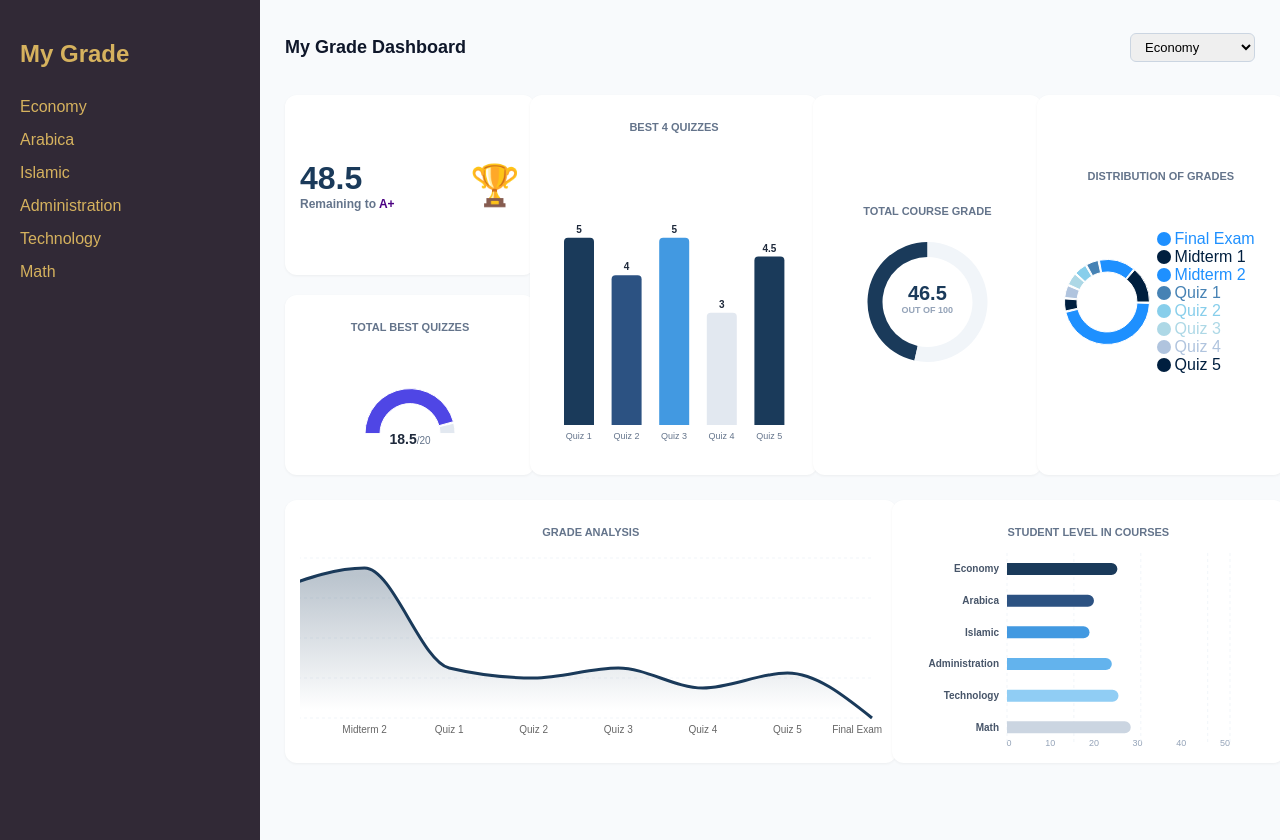
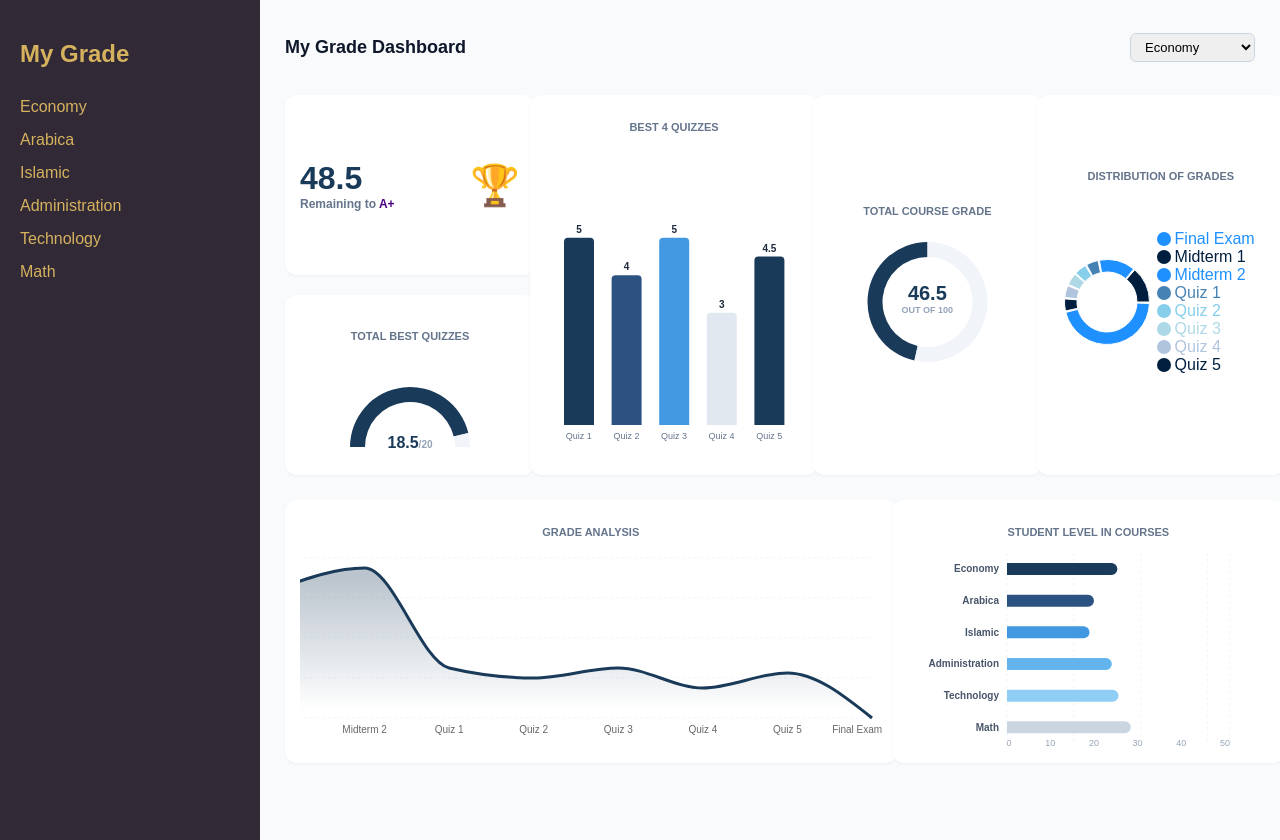
Before and after one commit to L-26-25L/l, a Next.js app: page / in a window 1280 px wide. Built offline with nearby package versions, Linux system fonts and the light colour scheme.

Commit message:
Update QuizGauge.jsx

```diff
--- a/components/QuizGauge.jsx
+++ b/components/QuizGauge.jsx
@@ -1,28 +1,35 @@
+"use client";
+
 import { PieChart, Pie, Cell, ResponsiveContainer } from "recharts";
 
 export default function QuizGauge({ value, max }) {
-  // الحساب: القيمة التي حصل عليها الطالب مقابل المجموع الممكن للكويزات
+  // التأكد من أن القيم أرقام صحيحة
+  const val = Number(value) || 0;
+  const m = Number(max) || 10; // قيمة افتراضية في حال عدم وجود بيانات
+
   const data = [
-    { value: value },
-    { value: max - value }
+    { value: val },
+    { value: Math.max(0, m - val) }
   ];
 
-  const COLORS = ["#4f46e5", "#e2e8f0"]; // بنفسجي للأداء، رمادي للمفقود
+  // ألوان متناسقة: كحلي للتقدم، ورمادي فاتح للخلفية
+  const COLORS = ["#1a3a5a", "#f1f5f9"];
 
   return (
-    <div style={{ width: "100%", height: "100%", position: "relative" }}>
+    <div style={{ width: "100%", height: 100, position: "relative" }}>
       <ResponsiveContainer width="100%" height="100%">
         <PieChart>
           <Pie
             data={data}
             cx="50%"
-            cy="80%" // ننزله للأسفل ليعطي شكل العداد (Gauge)
+            cy="100%" // رفعناه قليلاً ليناسب الحاوية الصغيرة
             startAngle={180}
             endAngle={0}
-            innerRadius={30}
-            outerRadius={45}
-            paddingAngle={2}
+            innerRadius={45} // أقطار ثابتة لضمان الظهور
+            outerRadius={60}
+            paddingAngle={0}
             dataKey="value"
+            stroke="none"
           >
             {data.map((entry, index) => (
               <Cell key={`cell-${index}`} fill={COLORS[index]} />
@@ -31,16 +38,17 @@ export default function QuizGauge({ value, max }) {
         </PieChart>
       </ResponsiveContainer>
 
-      {/* عرض الرقم في المنتصف */}
+      {/* عرض الرقم في المنتصف أسفل القوس */}
       <div style={{
         position: "absolute",
-        bottom: "10%",
+        bottom: "0px",
         left: "50%",
         transform: "translateX(-50%)",
-        textAlign: "center"
+        textAlign: "center",
+        pointerEvents: "none"
       }}>
-        <span style={{ fontSize: "14px", fontWeight: "bold", color: "#1e293b" }}>{value}</span>
-        <span style={{ fontSize: "10px", color: "#64748b" }}>/{max}</span>
+        <span style={{ fontSize: "16px", fontWeight: "800", color: "#1a3a5a" }}>{val}</span>
+        <span style={{ fontSize: "10px", color: "#94a3b8", fontWeight: "600" }}>/{m}</span>
       </div>
     </div>
   );
```
